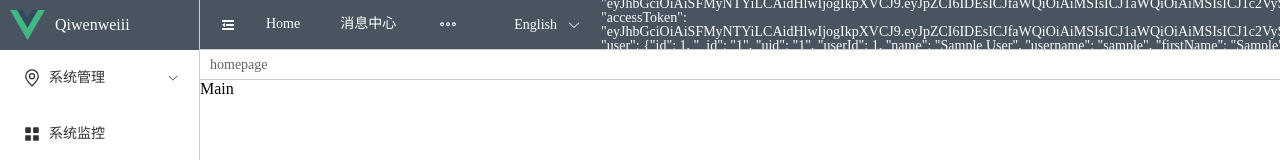
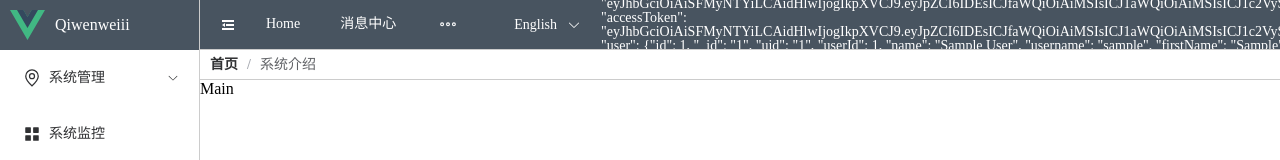
Before and after one commit to Qiwenweiii/simple-vue-admin, a Vue app: page / in a window 1280 px wide. Shown: the top 160 px of the page. Built offline with nearby package versions, Linux system fonts and the light colour scheme; sample sign-in values are in the browser's storage.

Commit message:
封装面包屑导航组件

```diff
--- /dev/null
+++ b/src/components/BreadCrumb/index.vue
@@ -0,0 +1,20 @@
+<template>
+  <el-breadcrumb separator="/" class="bread-crumb__inner">
+    <el-breadcrumb-item v-for="item in route.matched" :key="item.path" :to="item.path">
+      {{ item.name }}
+    </el-breadcrumb-item>
+  </el-breadcrumb>
+</template>
+
+<script setup>
+import { useRoute } from 'vue-router';
+// 需要从路由获取面包屑导航的相关信息
+const route = useRoute()
+// console.log(route.matched);
+</script>
+
+<style lang="scss" scoped>
+.bread-crumb__inner {
+  line-height: 30px;
+}
+</style>
--- a/src/router/index.js
+++ b/src/router/index.js
@@ -6,7 +6,7 @@ const router = createRouter({
   routes: [
     {
       path: "/",
-      name: "Home",
+      name: "首页",
       component: HomeView,
       children: [
         {
--- a/src/views/main/Content.vue
+++ b/src/views/main/Content.vue
@@ -2,9 +2,7 @@
   <el-main class="main">
     <el-row class="bread-crumb">
       <el-col :span="24">
-        <el-breadcrumb separator="/" class="bread-crumb__inner">
-          <el-breadcrumb-item>homepage</el-breadcrumb-item>
-        </el-breadcrumb>
+        <BreadCrumb />
       </el-col>
     </el-row>
     <el-row class="content">
@@ -16,7 +14,7 @@
 </template>
 
 <script setup>
-
+import BreadCrumb from '@/components/BreadCrumb/index.vue'
 </script>
 
 <style lang="scss" scoped>
@@ -30,10 +28,6 @@
     padding: 0 10px;
     border-bottom: 1px solid #ccc;
     font-size: 0.9em;
-
-    .bread-crumb__inner {
-      line-height: 30px;
-    }
   }
 }
 </style>
```
